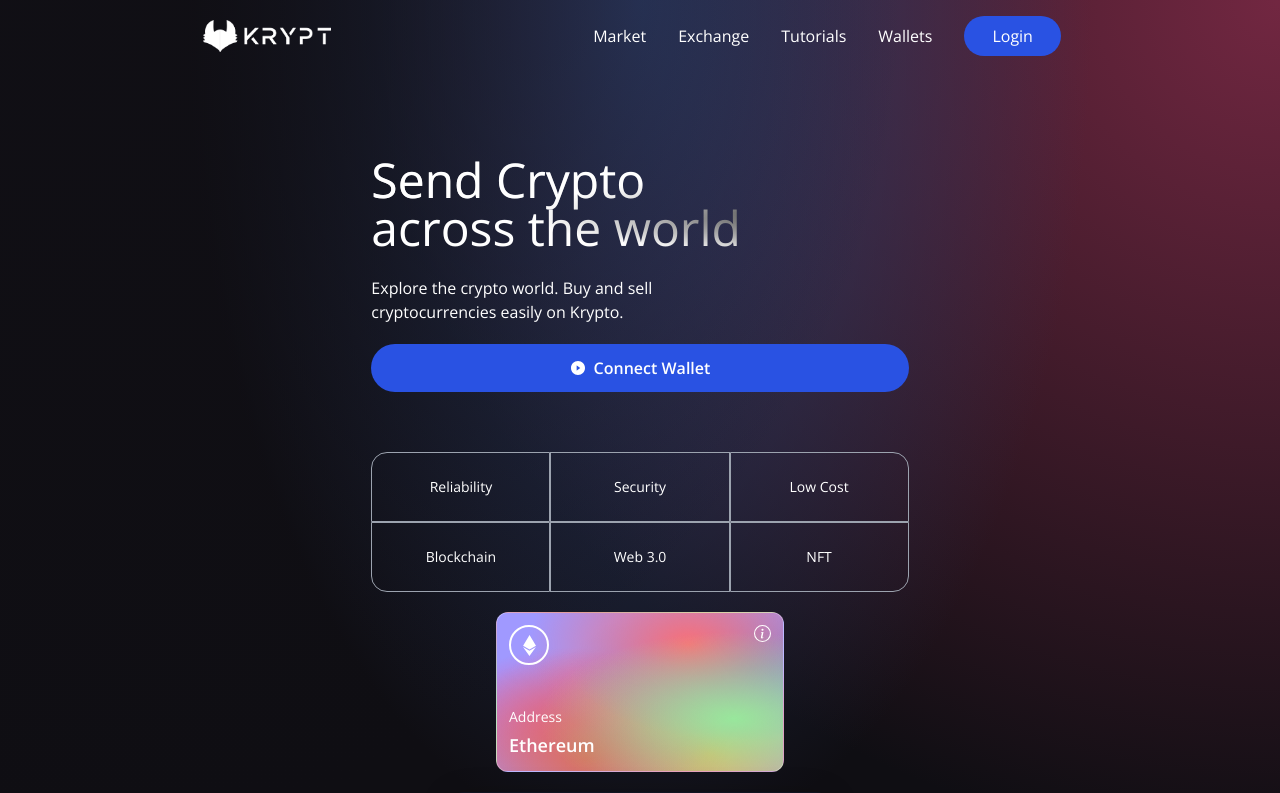
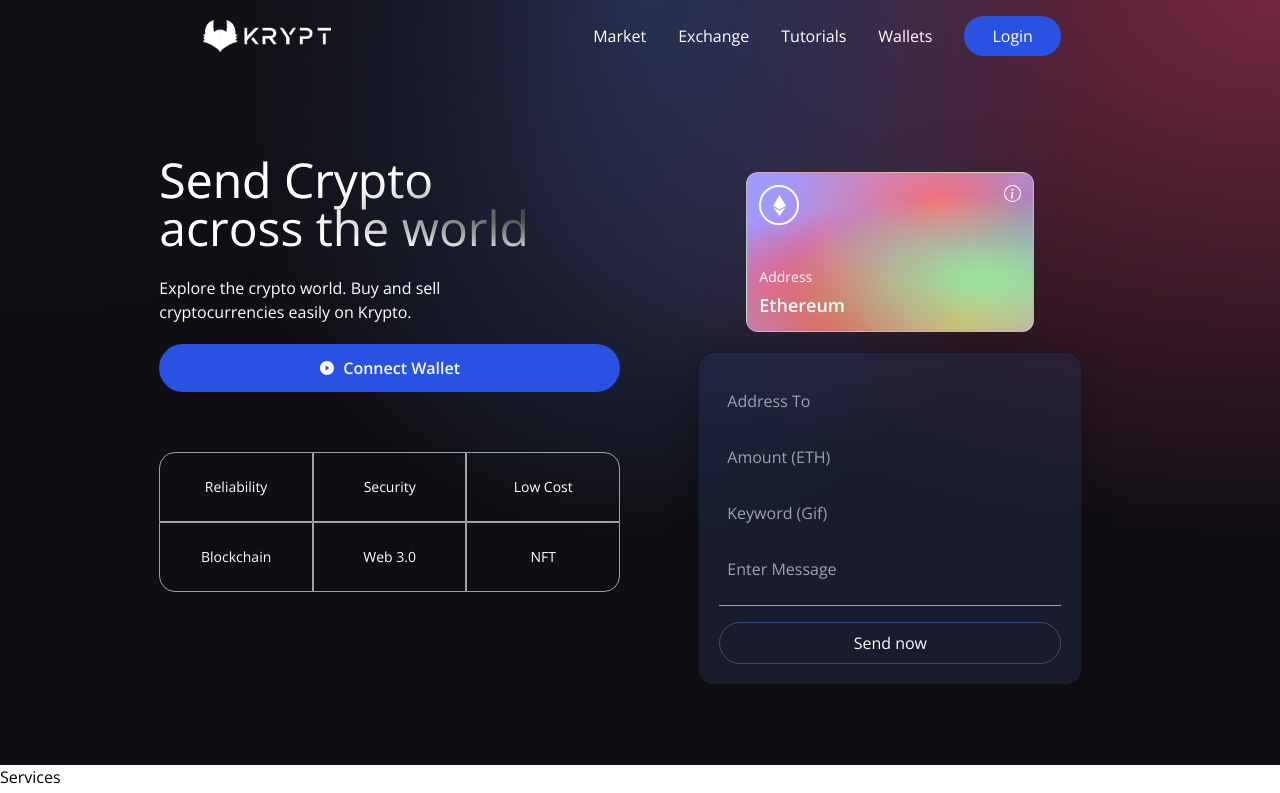
Before and after one commit to Stephen-Ibe/Web3, a React (Vite) app in the folder client/: page / in a window 1280 px wide. Shown: the top 793 px of the page. Built offline with nearby package versions, Linux system fonts and the light colour scheme.

Commit message:
updated tailwindcss config

```diff
--- a/client/src/components/blocks/Welcome.jsx
+++ b/client/src/components/blocks/Welcome.jsx
@@ -51,7 +51,7 @@
             <div className={`rounded-br-2xl ${commonStyles}`}>NFT</div>
           </div>
         </div>
-        <div className='flex flex-col flex-1 items-center justify-start w-full md:mt-0 mt-10'>
+        <div className='flex flex-col flex-1 items-center justify-start w-full mf:mt-0 mt-10'>
           <div className='p-3 justify-end items-start flex-col rounded-xl h-40 sm:w-72 w-full my-5 eth-card white-glassmorphism'>
             <div className='flex justify-between flex-col w-full h-full'>
               <div className='flex justify-between items-start'>
--- a/client/tailwind.config.js
+++ b/client/tailwind.config.js
@@ -1,8 +1,36 @@
 /** @type {import('tailwindcss').Config} */
 module.exports = {
-  content: ['./src/**/*.{js,jsx,ts,tsx}'],
+  purge: ['./src/**/*.{js,jsx,ts,tsx}', './public/index.html'],
+  mode: 'jit',
+  darkMode: false,
   theme: {
+    fontFamily: {
+      display: ['Open Sans', 'sans-serif'],
+      body: ['Open Sans', 'sans-serif'],
+    },
+    extend: {
+      screens: {
+        mf: '990px',
+      },
+      keyframes: {
+        'slide-in': {
+          '0%': {
+            '-webkit-transform': 'translateX(120%)',
+            transform: 'translateX(120%)',
+          },
+          '100%': {
+            '-webkit-transform': 'translateX(0%)',
+            transform: 'translateX(0%)',
+          },
+        },
+      },
+      animation: {
+        'slide-in': 'slide-in 0.5s ease-out',
+      },
+    },
+  },
+  variants: {
     extend: {},
   },
-  plugins: [],
+  // plugins: [require('@tailwindcss/forms')],
 };
```
